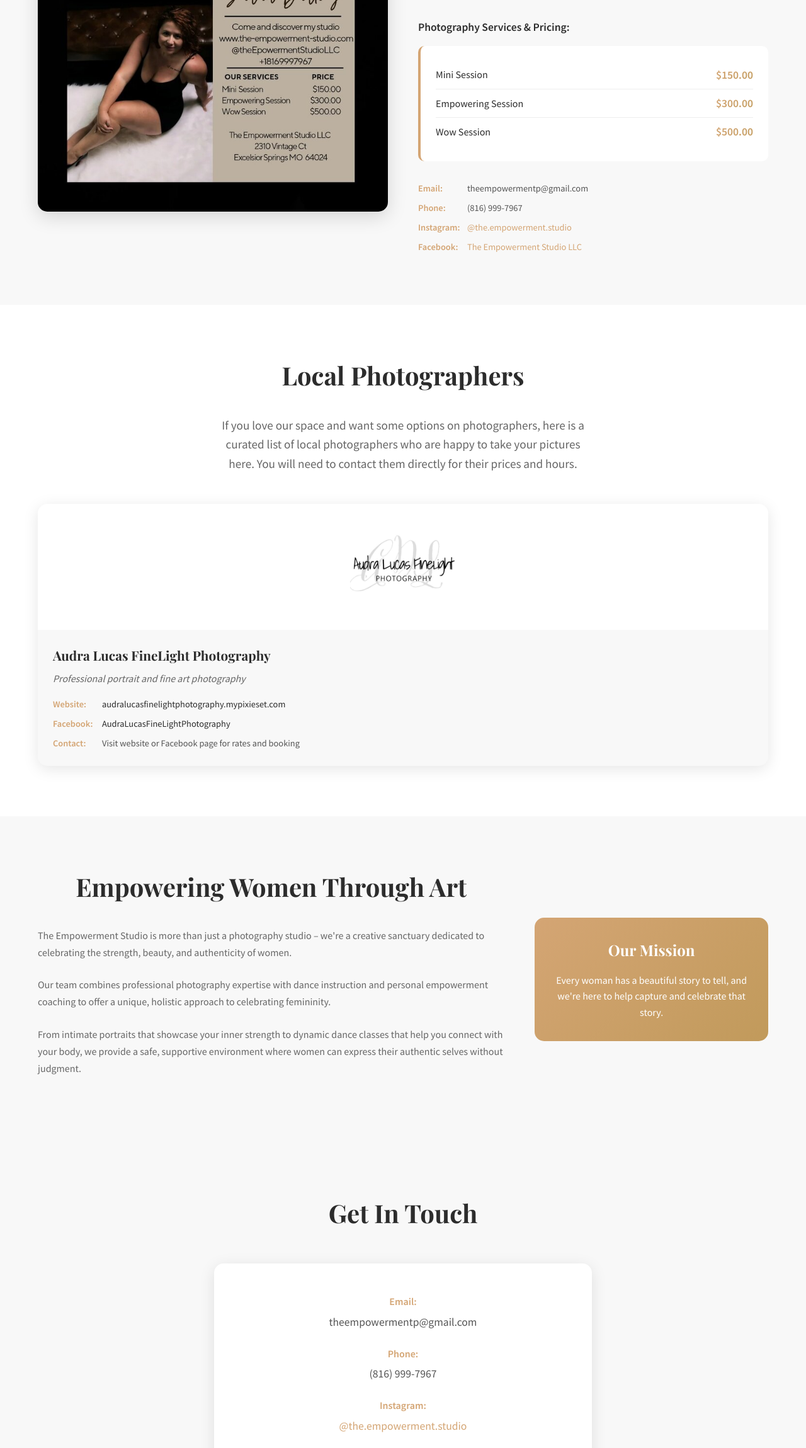
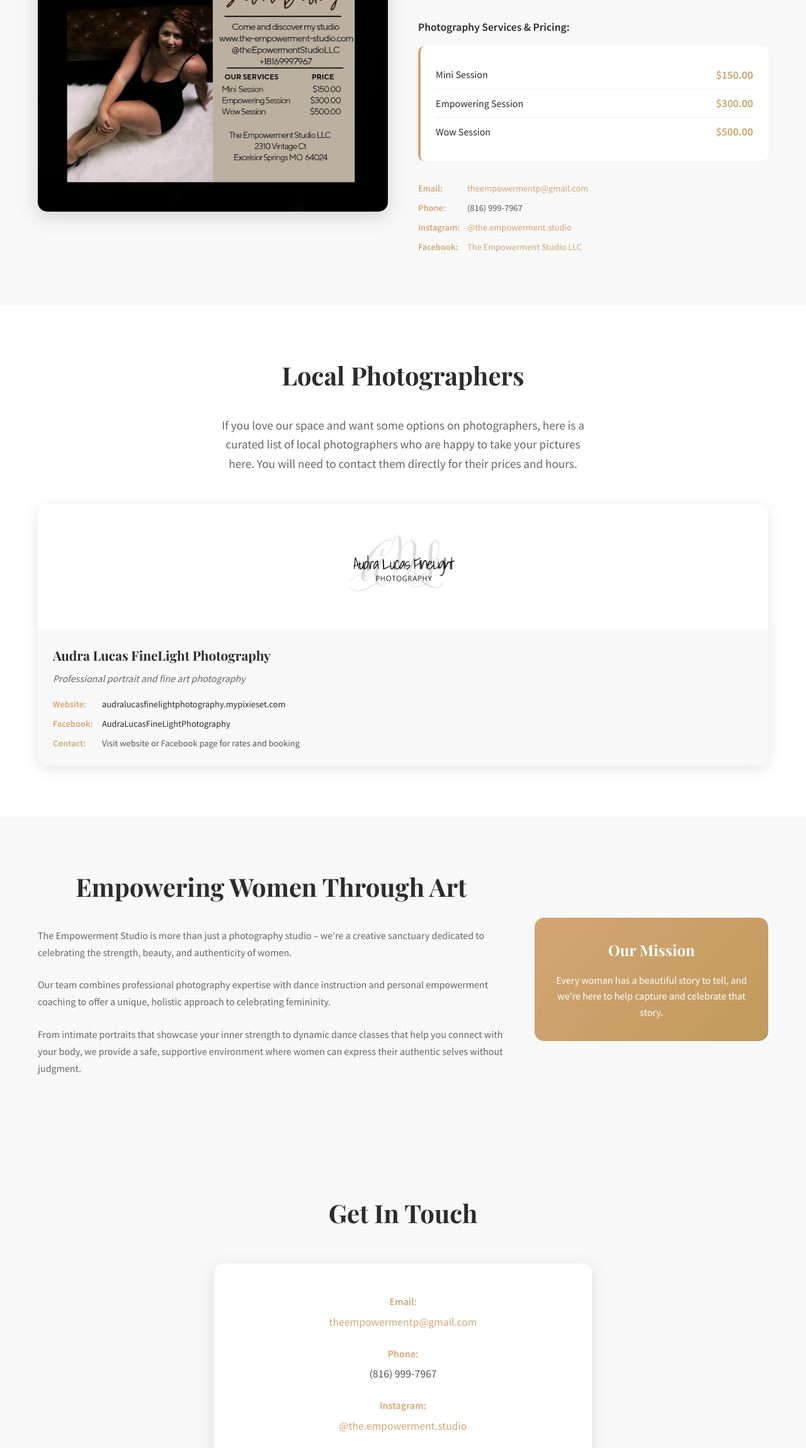
Before and after one commit to The-Empowerment-Studio/Static-site, a plain HTML site: page index.html in a window 1280 px wide. Shown: the part 4146-6445 px from the top of the page at 63% size. Drawn offline with nearby package versions, Linux system fonts and the light colour scheme.

Commit message:
update email link

```diff
--- a/index.html
+++ b/index.html
@@ -204,7 +204,7 @@
                             </div>
                         </div>
                         <div class="sarah-contact">
-                            <div class="contact-item"><span class="contact-label">Email:</span> theempowermentp@gmail.com</div>
+                            <div class="contact-item"><span class="contact-label">Email:</span> <a href="mailto:theempowermentp@gmail.com">theempowermentp@gmail.com</a></div>
                             <div class="contact-item"><span class="contact-label">Phone:</span> (816) 999-7967</div>
                             <div class="contact-item"><span class="contact-label">Instagram:</span> <a href="https://www.instagram.com/the.empowerment.studio" target="_blank">@the.empowerment.studio</a></div>
                             <div class="contact-item"><span class="contact-label">Facebook:</span> <a href="https://www.facebook.com/profile.php?id=61576341167922" target="_blank">The Empowerment Studio LLC</a></div>
@@ -262,7 +262,7 @@
                 <h2 class="section-title">Get In Touch</h2>
                 <div class="contact-info-centered">
                     <div class="contact-item">
-                        <span class="contact-label">Email:</span> theempowermentp@gmail.com
+                        <span class="contact-label">Email:</span> <a href="mailto:theempowermentp@gmail.com">theempowermentp@gmail.com</a>
                     </div>
                     <div class="contact-item">
                         <span class="contact-label">Phone:</span> (816) 999-7967
```
